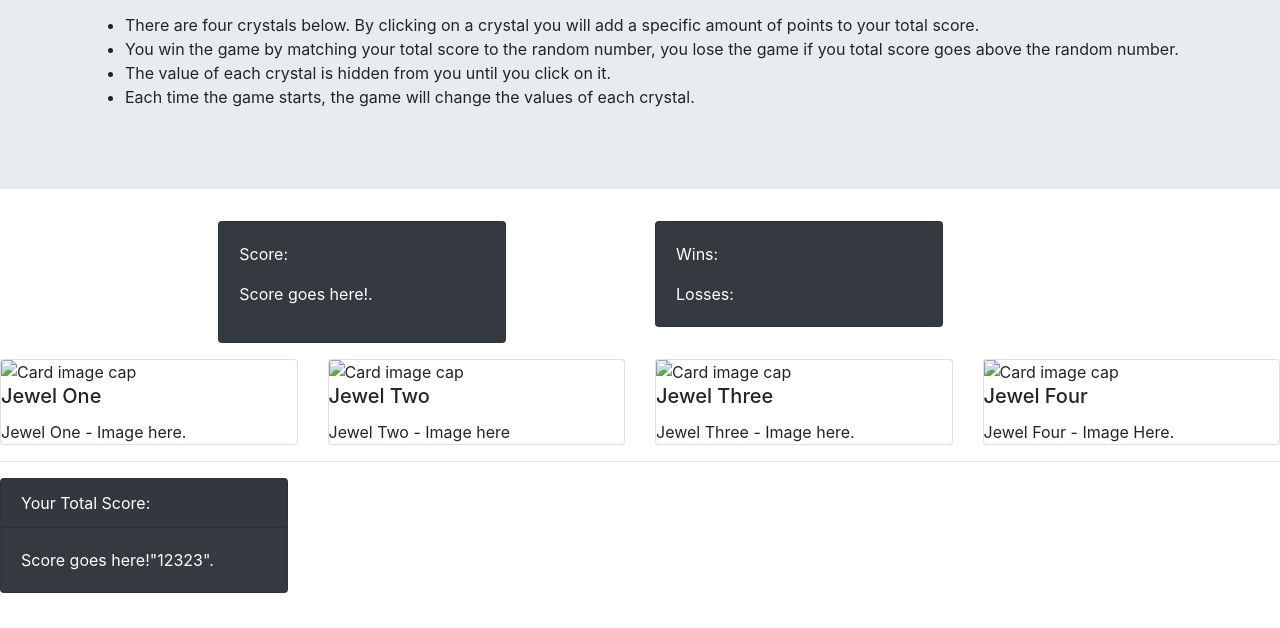
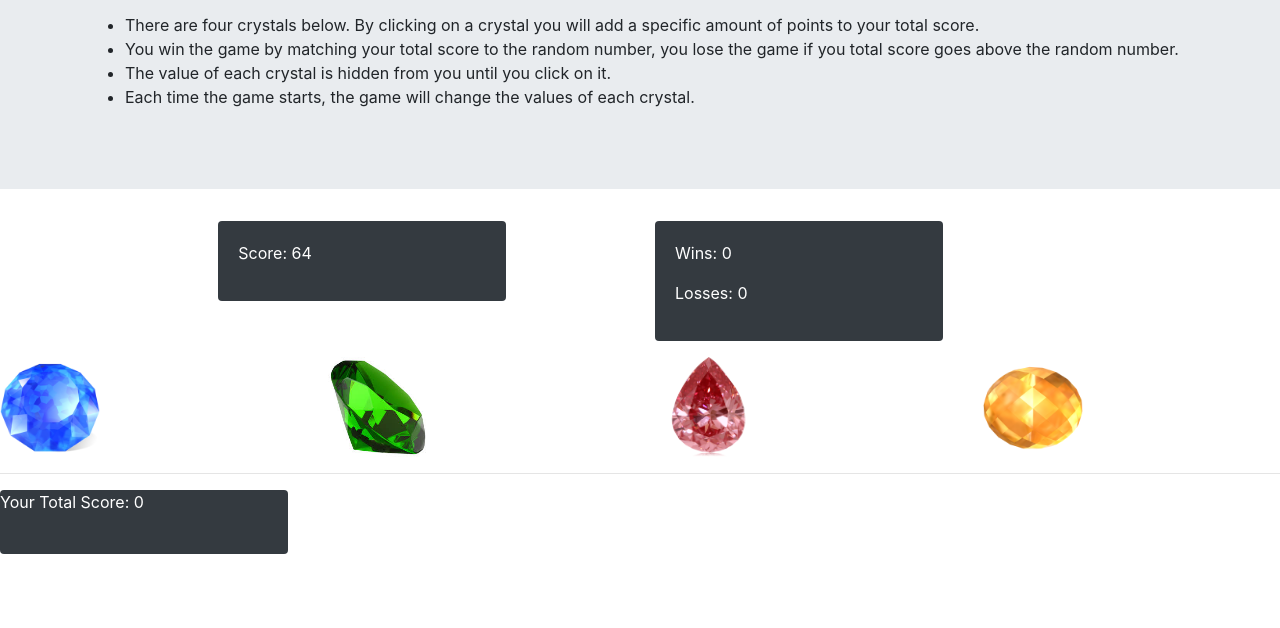
Before and after one commit to llNewcastlell/unit-4-game, a plain HTML site: page index.html in a window 1280 px wide. Shown: the part 172-800 px from the top of the page. Drawn offline with nearby package versions, Linux system fonts and the light colour scheme.

Commit message:
last push Thursday

```diff
--- a/assets/javascript/game.js
+++ b/assets/javascript/game.js
@@ -1,25 +1,118 @@
-var jewelNum = "";
-$( document ).ready(function() {
-    $(".card-body-1").on("click", function(){
-        // var jewelNum = "";
+$(document).ready(function () {
+    var loss = 0;
+    var wins = 0;
+    var crystalone;
+    var crystaltwo;
+    var crystalthree;
+    var crystalfour;
+    var jewelNum;
+    var score = 0;
+    var counter = 0;
+    // This will rest the game and provide each jewel with a new number
+    function startgame() {
 
-        for (var i = 0; i<2; i++){
-            var random = Math.floor(Math.random() * 4) +1;
-            jewelNum = random + jewelNum;
-        }
-        console.log("number" + jewelNum);
-        // $(".card-text-score").append(""+ jewelNum);
+        crystalone = Math.floor((Math.random() * 10) + 1);
+        $(".card-img-top-1").attr("data-jewel-value", crystalone);
+
+        crystaltwo = Math.floor((Math.random() * 10) + 1);
+        $(".card-img-top-2").attr("data-jewel-value", crystaltwo);
+
+        crystalthree = Math.floor((Math.random() * 10) + 1);
+        $(".card-img-top-3").attr("data-jewel-value", crystalthree);
+
+        crystalfour = Math.floor((Math.random() * 10) + 1);
+        $(".card-img-top-4").attr("data-jewel-value", crystalfour);
+
+        jewelNum = Math.floor((Math.random() * 101) + 19);
+
+        $(".card-text-wins").text("Wins: " + wins);
+        $(".card-text-losses").text("Losses: " + loss);
+        $(".card-text-score").text("Score: " + jewelNum);
+        $(".card-header-total").text("Your Total Score: " + score)
+        console.log(crystalone);
+        console.log(crystaltwo);
+        console.log(crystalthree);
+        console.log(crystalfour);
+
+    }
+
+
+
+    startgame();
+    // console.log("-------------" + jewelNum);
+
+    // generate a number for each jewel
+    $("#gems1").on("click", function () {
+        var jewelValue = ($(this).attr("data-jewel-value"));
+        jewelValue = parseInt(jewelValue);
+        counter += jewelValue;
+        $(".card-header-total").text("Your Total Score: " + counter);
+
+        jewelLogic();
+
+
     })
 
-    $(".card-body-2").on("click", function(){
-        // var jewelNum = "";
+    $("#gems2").on("click", function () {
+        var jewelValue = ($(this).attr("data-jewel-value"));
+        jewelValue = parseInt(jewelValue);
+        counter += jewelValue;
+        $(".card-header-total").text("Your Total Score: " + counter);
 
-        for (var i = 0; i<2; i++){
-            var random = Math.floor(Math.random() * 4) +1;
-            jewelNum = random + jewelNum;
-        }
-        console.log("number" + jewelNum);
-        // $(".card-text-score").append(""+ jewelNum);
+
+        jewelLogic();
+
     })
 
+
+    $("#gems3").on("click", function () {
+        var jewelValue = ($(this).attr("data-jewel-value"));
+        jewelValue = parseInt(jewelValue);
+        counter += jewelValue;
+        $(".card-header-total").text("Your Total Score: " + counter);
+
+
+        jewelLogic();
+
+    })
+
+
+    $("#gems4").on("click", function () {
+        var jewelValue = ($(this).attr("data-jewel-value"));
+        jewelValue = parseInt(jewelValue);
+        counter += jewelValue;
+        $(".card-header-total").text("Your Total Score: " + counter);
+
+
+        jewelLogic();
+
+    })
+
+    console.log("jewel ddddddddd" + jewelNum);
+
+    function jewelLogic() {
+        if (counter === jewelNum) {
+            wins++;
+            $(".card-text-wins").text("Wins: " + wins);
+            alert("You win");
+            startgame();
+
+        } else if (counter >= jewelNum) {
+            loss--;
+            $(".card-text-losses").text("Losses: " + loss);
+            alert("You lost");
+
+            startgame();
+        }
+
+    }
+
+
+
+
+    // document.querySelector("#card-text-wins").innerHTML = "Wins: " + wins;
+
+
+
+
 });
--- a/index.html
+++ b/index.html
@@ -6,11 +6,17 @@
     <meta name="viewport" content="width=device-width, initial-scale=1.0">
     <meta http-equiv="X-UA-Compatible" content="ie=edge">
     <title>Crystals Collector!</title>
-    <link rel="stylesheet" href="https://stackpath.bootstrapcdn.com/bootstrap/4.1.1/css/bootstrap.min.css" integrity="sha384-WskhaSGFgHYWDcbwN70/dfYBj47jz9qbsMId/iRN3ewGhXQFZCSftd1LZCfmhktB"     crossorigin="anonymous">
+    <link rel="stylesheet" href="https://stackpath.bootstrapcdn.com/bootstrap/4.1.1/css/bootstrap.min.css" integrity="sha384-WskhaSGFgHYWDcbwN70/dfYBj47jz9qbsMId/iRN3ewGhXQFZCSftd1LZCfmhktB"
+        crossorigin="anonymous">
     <!-- <script src="assets/javascript/game.js"></script> -->
-    <script src="http://code.jquery.com/jquery-3.3.1.slim.min.js" integrity="sha256-3edrmyuQ0w65f8gfBsqowzjJe2iM6n0nKciPUp8y+7E="
+    <script src="http://code.jquery.com/jquery-3.3.1.min.js" integrity="sha256-FgpCb/KJQlLNfOu91ta32o/NMZxltwRo8QtmkMRdAu8="
         crossorigin="anonymous"></script>
-        <script src="assets/javascript/game.js"></script>
+    <script src="assets/javascript/game.js"></script>
+    <style>
+        .card {
+            border: none;
+        }
+    </style>
 
 
 
@@ -50,7 +56,6 @@
                 <!-- <div class="card-header">Score:</div> -->
                 <div class="card-body">
                     <p class="card-text-score">Score:</p>
-                    <p class="card-text-score">Score goes here!.</p>
                 </div>
             </div>
         </div>
@@ -58,8 +63,8 @@
             <div class="card text-white bg-dark mb-3" style="max-width: 18rem;">
                 <!-- <div class="card-header">Games:</div> -->
                 <div class="card-body">
-                    <p class="card-text">Wins:</p>
-                    <p class="card-text">Losses:</p>
+                    <p class="card-text-wins">Wins:</p>
+                    <p class="card-text-losses">Losses:</p>
                 </div>
             </div>
         </div>
@@ -67,40 +72,40 @@
     <!-- Jewels -->
     <div class="card-deck">
         <div class="card">
-            <img class="card-img-top" src=".../100px180/" alt="Card image cap">
+            <img class="card-img-top-1" id="gems1" src="assets/images/Blue Gem.png" style="width:100px; height: 100px;" alt="Card image cap">
             <div class="card-body-1">
-                <h5 class="card-title">Jewel One</h5>
-                <p class="card-text">Jewel One - Image here.</p>
+                <!-- <h5 class="card-title">Jewel One</h5> -->
+                <!-- <p class="card-text">Jewel One - Image here.</p> -->
             </div>
         </div>
         <div class="card">
-            <img class="card-img-top" src=".../100px180/" alt="Card image cap">
+            <img class="card-img-top-2" id="gems2" src="assets/images/green gem.jpg" style="width:100px; height: 100px;" alt="Card image cap">
             <div class="card-body-2">
-                <h5 class="card-title">Jewel Two</h5>
-                <p class="card-text">Jewel Two - Image here</p>
+                <!-- <h5 class="card-title">Jewel Two</h5> -->
+                <!-- <p class="card-text">Jewel Two - Image here</p> -->
             </div>
         </div>
         <div class="card">
-            <img class="card-img-top" src=".../100px180/" alt="Card image cap">
+            <img class="card-img-top-3" id="gems3" src="assets/images/Red Gem.png" style="width:100px; height: 100px;" alt="Card image cap">
             <div class="card-body-3">
-                <h5 class="card-title">Jewel Three</h5>
-                <p class="card-text">Jewel Three - Image here.</p>
+                <!-- <h5 class="card-title">Jewel Three</h5> -->
+                <!-- <p class="card-text">Jewel Three - Image here.</p> -->
             </div>
         </div>
         <div class="card">
-            <img class="card-img-top" src=".../100px180/" alt="Card image cap">
+            <img class="card-img-top-4" id="gems4" src="assets/images/Yellow Gem.png" style="width:100px; height: 100px;" alt="Card image cap">
             <div class="card-body-4">
-                <h5 class="card-title">Jewel Four</h5>
-                <p class="card-text">Jewel Four - Image Here.</p>
+                <!-- <h5 class="card-title">Jewel Four</h5> -->
+                <!-- <p class="card-text">Jewel Four - Image Here.</p> -->
             </div>
         </div>
     </div>
     <hr>
     <!-- Your Total Score: -->
     <div class="card text-white bg-dark mb-3" style="max-width: 18rem;">
-        <div class="card-header">Your Total Score:</div>
+        <div class="card-header-total">Your Total Score:</div>
         <div class="card-body">
-            <p class="card-text">Score goes here!"12323".</p>
+            <!-- <p class="card-text">Score goes here!"12323".</p> -->
         </div>
     </div>
 
```
Also changed, not shown: assets/images/Blue Gem.png (added), assets/images/Red Gem.png (added), assets/images/Yellow Gem.png (added), assets/images/green gem.jpg (added).
